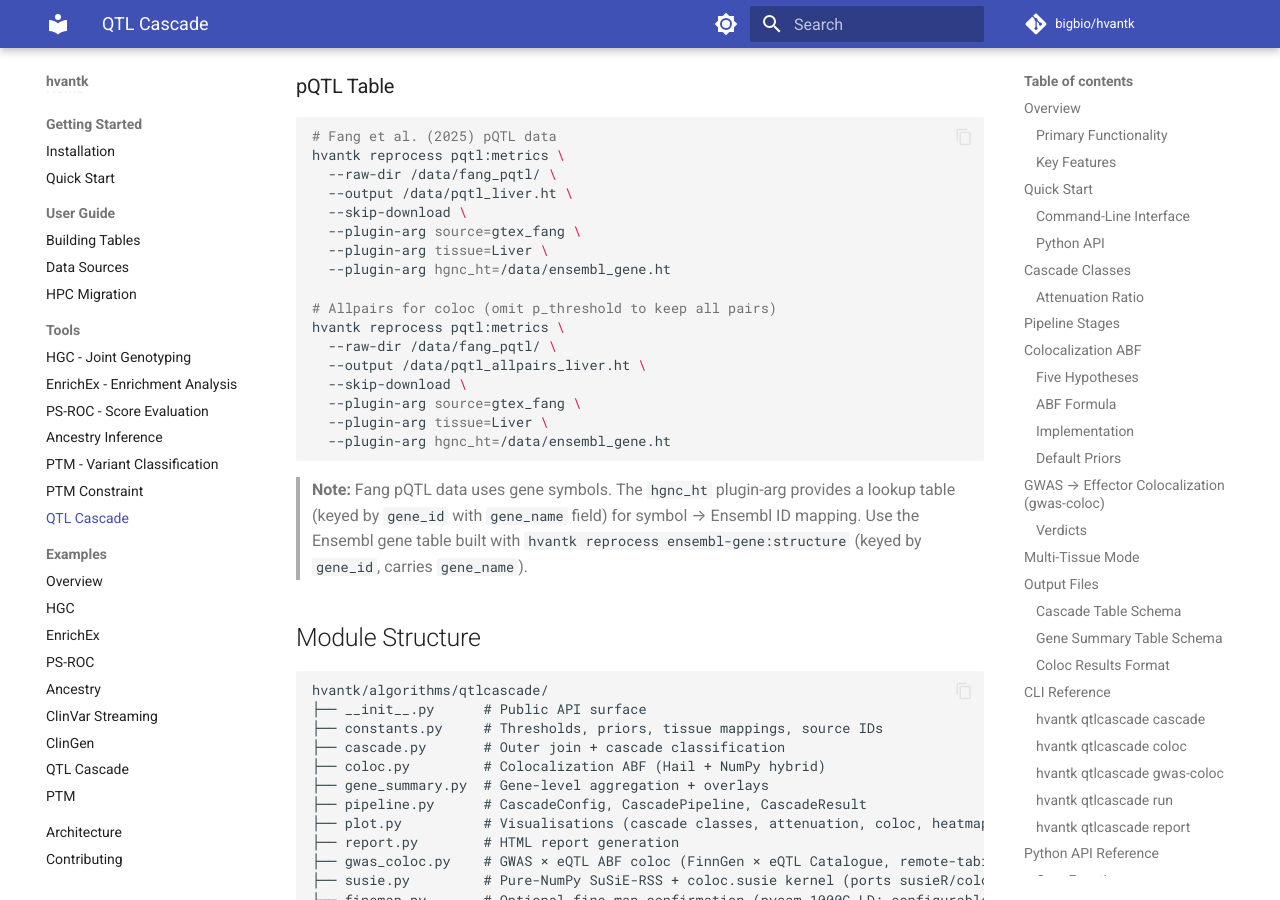
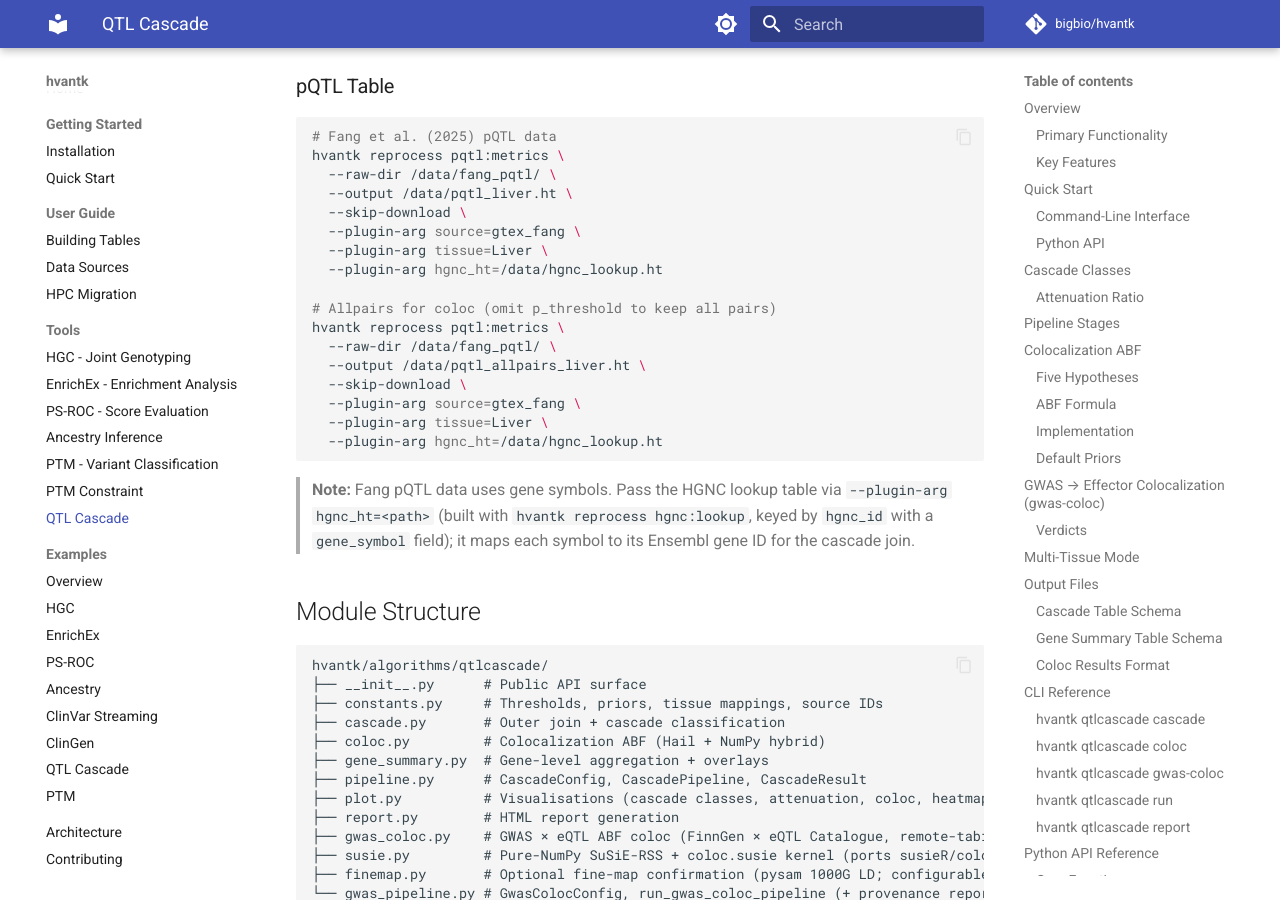
Before and after one commit to bigbio/hvantk, an MkDocs documentation site: the page built from docs_site/tools/qtlcascade.md, in a window 1280 px wide and 900 px high, scrolled down 16276 px. Built offline with MkDocs 1.6.1 and Material for MkDocs 9.7.7, drawn with Linux system fonts in a browser that asks for light colours; comment, search, counter and statistics services are not loaded.

Commit message:
docs(qtlcascade): hgnc_ht input is hgnc:lookup, not an ensembl-gene table

````diff
--- a/docs_site/tools/qtlcascade.md
+++ b/docs_site/tools/qtlcascade.md
@@ -654,7 +654,7 @@
   --skip-download \
   --plugin-arg source=gtex_fang \
   --plugin-arg tissue=Liver \
-  --plugin-arg hgnc_ht=/data/ensembl_gene.ht
+  --plugin-arg hgnc_ht=/data/hgnc_lookup.ht
 
 # Allpairs for coloc (omit p_threshold to keep all pairs)
 hvantk reprocess pqtl:metrics \
@@ -663,10 +663,10 @@
   --skip-download \
   --plugin-arg source=gtex_fang \
   --plugin-arg tissue=Liver \
-  --plugin-arg hgnc_ht=/data/ensembl_gene.ht
+  --plugin-arg hgnc_ht=/data/hgnc_lookup.ht
 ```
 
-> **Note:** Fang pQTL data uses gene symbols. The `hgnc_ht` plugin-arg provides a lookup table (keyed by `gene_id` with `gene_name` field) for symbol → Ensembl ID mapping. Use the Ensembl gene table built with `hvantk reprocess ensembl-gene:structure` (keyed by `gene_id`, carries `gene_name`).
+> **Note:** Fang pQTL data uses gene symbols. Pass the HGNC lookup table via `--plugin-arg hgnc_ht=<path>` (built with `hvantk reprocess hgnc:lookup`, keyed by `hgnc_id` with a `gene_symbol` field); it maps each symbol to its Ensembl gene ID for the cascade join.
 
 ## Module Structure
 
````
Also changed, not shown: 1 other file.
